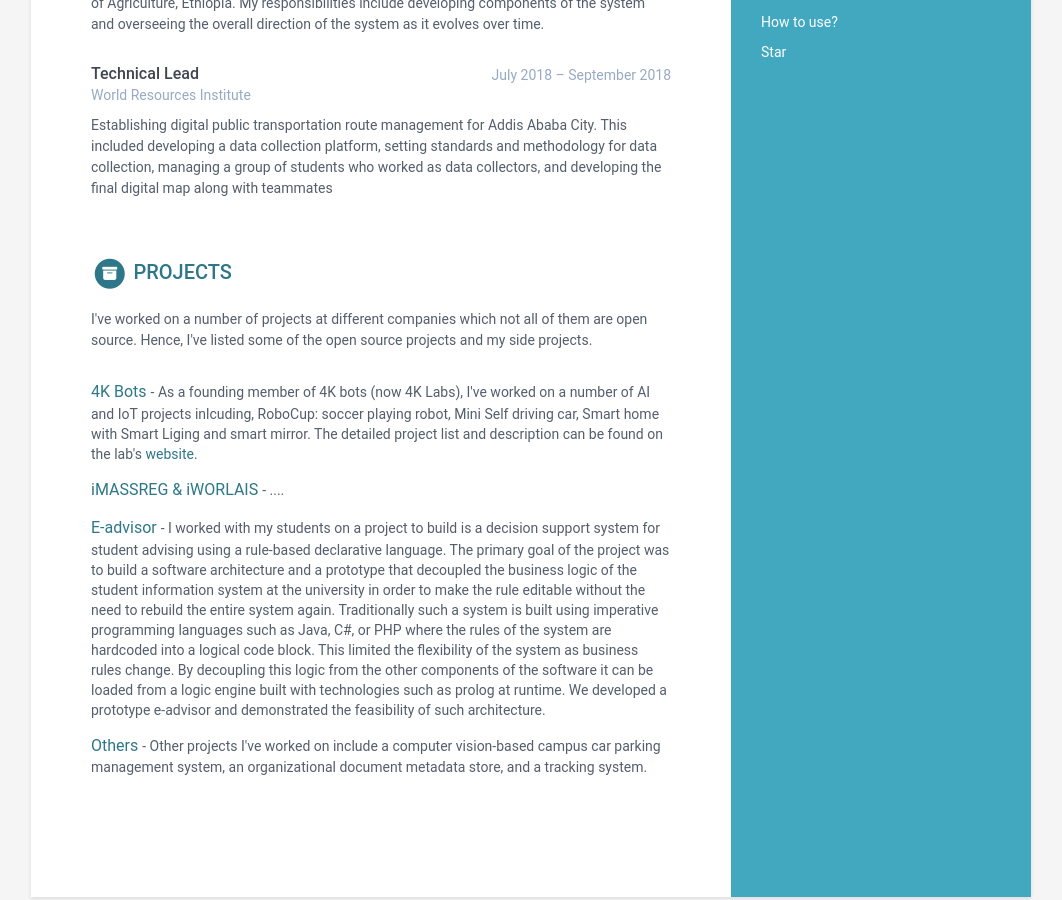
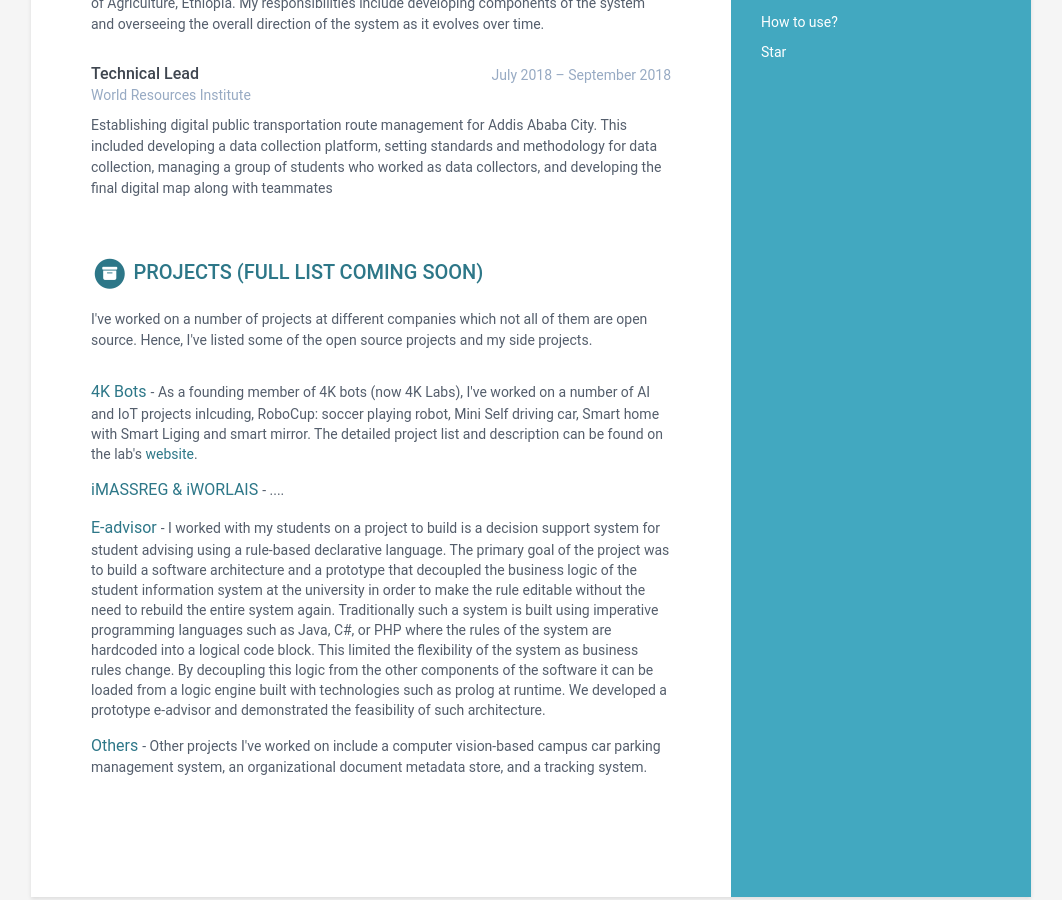
Before and after one commit to yosephberhanu/yosephberhanu.github.io, a Jekyll site: the page built from index.html, in a window 1280 px wide and 900 px high, scrolled down 1217 px. Shown: the whole window, without its empty margins (109-1171 px from the left). Built offline with Jekyll 4.4.1, drawn with Linux system fonts in a browser that asks for light colours.

Commit message:
Adds project comming soon

```diff
--- a/_data/data.yml
+++ b/_data/data.yml
@@ -116,7 +116,7 @@ experiences:
       details: |
         Establishing digital public transportation route management for Addis Ababa City. This included developing a data collection platform, setting standards and methodology for data collection, managing a group of students who worked as data collectors, and developing the final digital map along with teammates
 projects:
-  title: Projects
+  title: Projects (Full list coming soon)
   intro: >
     I've worked on a number of projects at different companies which not all of them are open source. Hence, I've listed some of the open source projects and my side projects.
   assignments:
```
